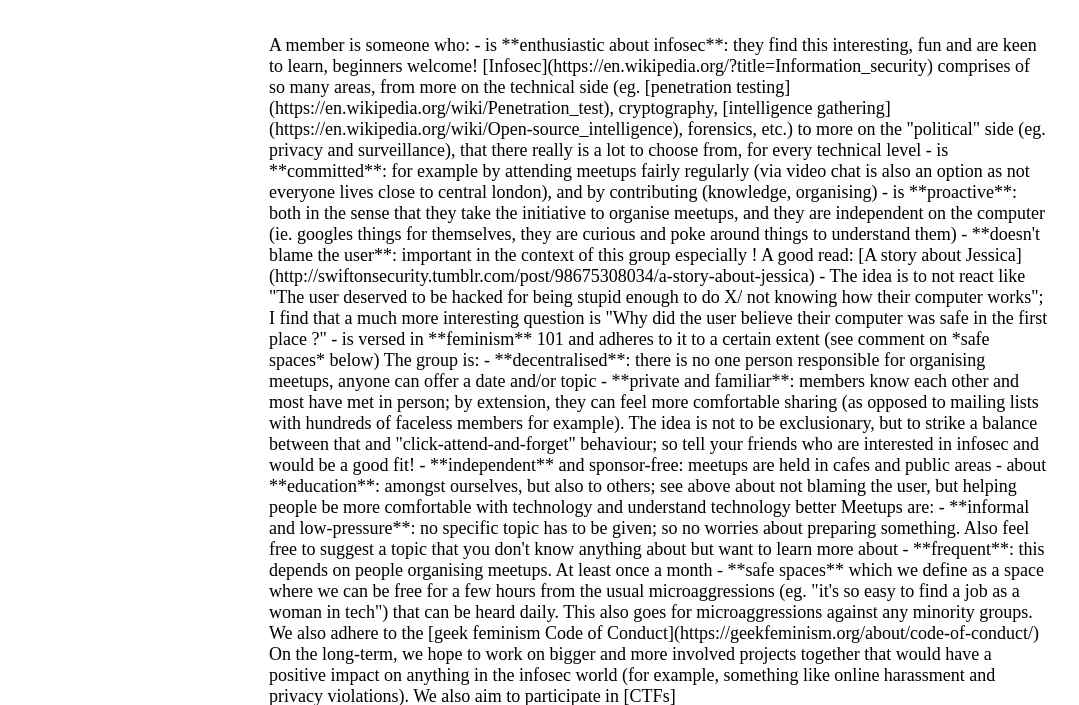
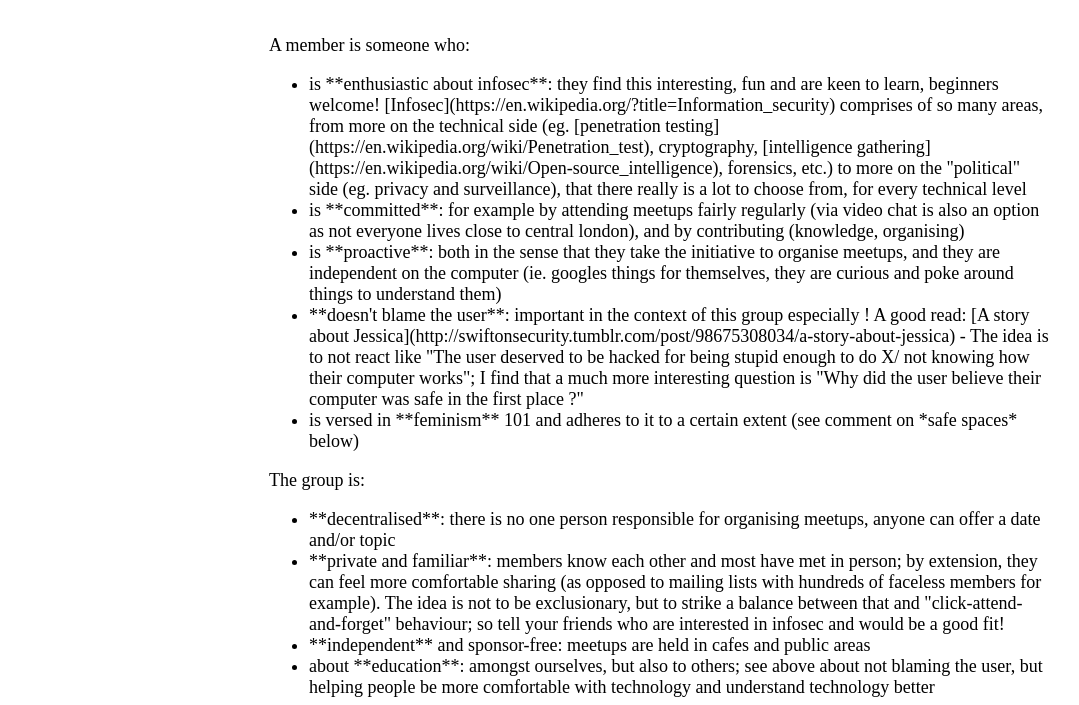
Before and after one commit to honeypot-ldn/honeypot-ldn.github.io, a plain HTML site: page index.html in a window 1280 px wide. Shown: the part 95-800 px from the top of the page, without its empty margins (81-1160 px from the left). Drawn offline with Linux system fonts and the light colour scheme.

Commit message:
Mise en page

```diff
--- a/index.html
+++ b/index.html
@@ -13,36 +13,57 @@
 	</header>
 	<article>
 	A member is someone who:
+	<ul>
 
-- is **enthusiastic about infosec**: they find this interesting, fun and are keen to learn, beginners welcome! [Infosec](https://en.wikipedia.org/?title=Information_security) comprises of so many areas, from more on the technical side (eg. [penetration testing](https://en.wikipedia.org/wiki/Penetration_test), cryptography, [intelligence gathering](https://en.wikipedia.org/wiki/Open-source_intelligence), forensics, etc.) to more on the "political" side (eg. privacy and surveillance), that there really is a lot to choose from, for every technical level
-- is **committed**: for example by attending meetups fairly regularly (via video chat is also an option as not everyone lives close to central london), and by contributing (knowledge, organising)
-- is **proactive**: both in the sense that they take the initiative to organise meetups, and they are independent on the computer (ie. googles things for themselves, they are curious and poke around things to understand them)
-- **doesn't blame the user**: important in the context of this group especially ! A good read: [A story about Jessica](http://swiftonsecurity.tumblr.com/post/98675308034/a-story-about-jessica) - The idea is to not react like "The user deserved to be hacked for being stupid enough to do X/ not knowing how their computer works"; I find that a much more interesting question is "Why did the user believe their computer was safe in the first place ?"
-- is versed in **feminism** 101 and adheres to it to a certain extent (see comment on *safe spaces* below)
-
+<li> is **enthusiastic about infosec**: they find this interesting, fun and are keen to learn, beginners welcome!
+[Infosec](https://en.wikipedia.org/?title=Information_security) comprises of so many areas, from more on the technical
+side (eg. [penetration testing](https://en.wikipedia.org/wiki/Penetration_test), cryptography,
+[intelligence gathering](https://en.wikipedia.org/wiki/Open-source_intelligence), forensics, etc.)
+to more on the "political" side (eg. privacy and surveillance), that there really is a lot to choose from, for every technical level</li>
+<li>is **committed**: for example by attending meetups fairly regularly (via video chat is also an
+option as not everyone lives close to central london), and by contributing (knowledge, organising)</li>
+<li> is **proactive**: both in the sense that they take the initiative to organise meetups, and they
+are independent on the computer (ie. googles things for themselves, they are curious and poke around things to understand them)</li>
+<li>**doesn't blame the user**: important in the context of this group especially ! A good read:
+[A story about Jessica](http://swiftonsecurity.tumblr.com/post/98675308034/a-story-about-jessica) -
+The idea is to not react like "The user deserved to be hacked for being stupid enough to do X/ not knowing
+how their computer works"; I find that a much more interesting question is "Why did the user believe their
+computer was safe in the first place ?"</li>
+<li> is versed in **feminism** 101 and adheres to it to a certain extent (see comment on *safe spaces* below)</li>
+</ul>
 The group is:
-
-- **decentralised**: there is no one person responsible for organising meetups, anyone can offer a date and/or topic
-- **private and familiar**: members know each other and most have met in person; by extension, they can feel more comfortable sharing (as opposed to mailing lists with hundreds of faceless members for example). The idea is not to be exclusionary, but to strike a balance between that and "click-attend-and-forget" behaviour; so tell your friends who are interested in infosec and would be a good fit!
-- **independent** and sponsor-free: meetups are held in cafes and public areas
-- about **education**: amongst ourselves, but also to others; see above about not blaming the user, but helping people be more comfortable with technology and understand technology better
+<ul>
+<li> **decentralised**: there is no one person responsible for organising meetups, anyone can offer a date and/or topic</li>
+<li> **private and familiar**: members know each other and most have met in person; by extension, they can feel more
+comfortable sharing (as opposed to mailing lists with hundreds of faceless members for example). The idea is not to
+be exclusionary, but to strike a balance between that and "click-attend-and-forget" behaviour; so tell your friends
+who are interested in infosec and would be a good fit!</li>
+<li> **independent** and sponsor-free: meetups are held in cafes and public areas</li>
+<li> about **education**: amongst ourselves, but also to others; see above about not blaming the user,
+but helping people be more comfortable with technology and understand technology better</li>
+</ul>
 
 Meetups are:
-
-- **informal and low-pressure**: no specific topic has to be given; so no worries about preparing something. Also feel free to suggest a topic that you don't know anything about but want to learn more about
-- **frequent**: this depends on people organising meetups. At least once a month
-- **safe spaces** which we define as a space where we can be free for a few hours from the usual microaggressions (eg. "it's so easy to find a job as a woman in tech") that can be heard daily. This also goes for microaggressions against any minority groups. We also adhere to the [geek feminism Code of Conduct](https://geekfeminism.org/about/code-of-conduct/)
-
+<ul>
+<li> **informal and low-pressure**: no specific topic has to be given; so no worries about preparing something.
+Also feel free to suggest a topic that you don't know anything about but want to learn more about</li>
+<li> **frequent**: this depends on people organising meetups. At least once a month</li>
+<li>**safe spaces** which we define as a space where we can be free for a few hours from the usual microaggressions
+(eg. "it's so easy to find a job as a woman in tech") that can be heard daily. This also goes for microaggressions against
+any minority groups. We also adhere to the [geek feminism Code of Conduct](https://geekfeminism.org/about/code-of-conduct/)</li>
+</ul>
 On the long-term, we hope to work on bigger and more involved projects together that would have a positive impact on anything in the infosec world (for example, something like online harassment and privacy violations). We also aim to participate in [CTFs](https://en.wikipedia.org/wiki/Capture_the_flag#Computer_security) and go to conferences, such as the [CCC](https://en.wikipedia.org/wiki/Chaos_Communication_Congress) (every christmas in Hamburg, Germany).
 
 Some resources to get started for meetup topics and activities (mainly pentesting listed here, but more to come):
+<ul>
+<li>[WarGames](http://overthewire.org/wargames/)</li>
+<li>[XSS Game](https://xss-game.appspot.com/)</li>
+<li> [Adobe Hack Crossword](http://zed0.co.uk/crossword/)</li>
+<li> [ITSEC GAMES project - bWAPP website](https://www.vulnhub.com/entry/bwapp-bee-box-v14,53/)</li>
+<li>[HackThisSite](https://www.hackthissite.org)</li>
+<li> [Game of Hacks](http://www.gameofhacks.com/)</li>
+</ul>
 
-- [WarGames](http://overthewire.org/wargames/)
-- [XSS Game](https://xss-game.appspot.com/)
-- [Adobe Hack Crossword](http://zed0.co.uk/crossword/)
-- [ITSEC GAMES project - bWAPP website](https://www.vulnhub.com/entry/bwapp-bee-box-v14,53/)
-- [HackThisSite](https://www.hackthissite.org)
-- [Game of Hacks](http://www.gameofhacks.com/)
 
 Thanks to [Camilla](https://github.com/Winterflower) for coming up with a cool name for an infosec group ([honeypot](https://en.wikipedia.org/wiki/Honeypot_(computing)))
 </article>
```
